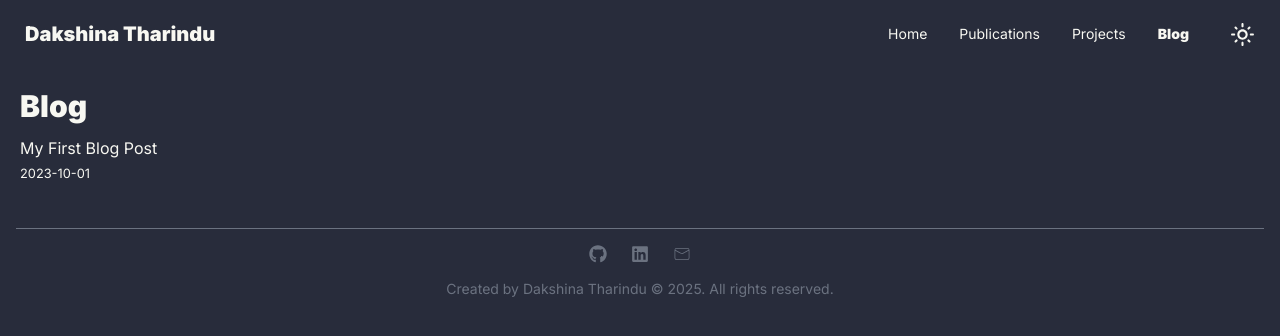
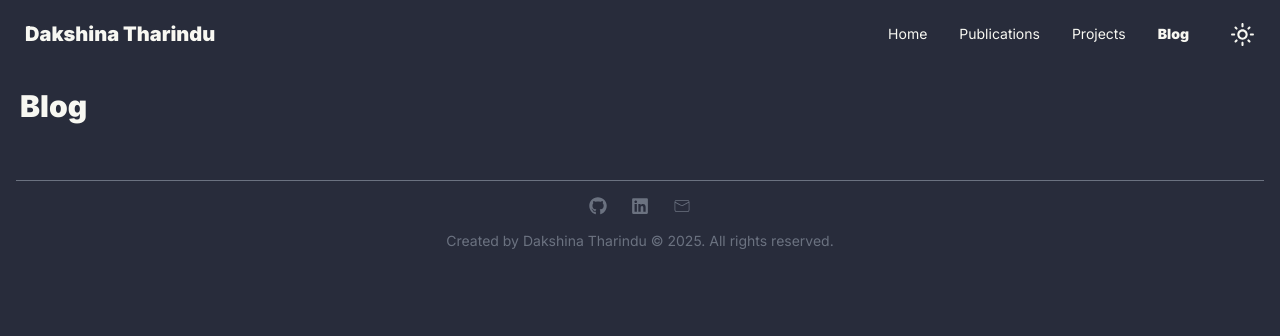
Before and after one commit to dakshinatharindu/dakshina.me, a Next.js app: page /blog in a window 1280 px wide. Shown: the top 336 px of the page. Built offline with nearby package versions, Linux system fonts and the light colour scheme.

Commit message:
revert back to previous

```diff
--- a/app/blog/[id]/page.tsx
+++ /dev/null
@@ -1,25 +0,0 @@
-import {getPostData, getSortedPostsData, PostData} from '@/lib/posts';
-
-// Generate static paths for all blog posts
-export function generateStaticParams() {
-    const posts = getSortedPostsData();
-
-    return posts.map((post) => ({
-        id: post.id,
-    }));
-}
-
-export default async function Post({params}: { params: { id: string } }) {
-    const postData: PostData = await getPostData(params.id);
-
-    return (
-        <article className="container mx-auto px-4 py-8">
-            <h1 className="text-4xl font-bold mb-4">{postData.title}</h1>
-            <small className="text-gray-500">{postData.date}</small>
-            <div
-                className="prose prose-lg max-w-none mt-6"
-                dangerouslySetInnerHTML={{__html: postData.contentHtml || ''}}
-            />
-        </article>
-    );
-}
--- a/app/blog/page.tsx
+++ b/app/blog/page.tsx
@@ -1,21 +1,11 @@
-import Link from 'next/link';
-import {getSortedPostsData, PostData} from '@/lib/posts';
+import React from 'react'
 
-export default function Blog() {
-    const allPostsData: PostData[] = getSortedPostsData();
-
+const Blog = () => {
     return (
         <div>
             <h1>Blog</h1>
-            <ul>
-                {allPostsData.map(({id, title, date}) => (
-                    <li key={id}>
-                        <Link href={`/blog/${id}`}>{title}</Link>
-                        <br/>
-                        <small>{date}</small>
-                    </li>
-                ))}
-            </ul>
         </div>
-    );
+    )
 }
+
+export default Blog
--- a/lib/posts.tsx
+++ /dev/null
@@ -1,72 +0,0 @@
-import fs from 'fs';
-import path from 'path';
-import matter from 'gray-matter';
-import { remark } from 'remark';
-import html from 'remark-html';
-
-const postsDirectory = path.join(process.cwd(), 'posts');
-
-// Define the type for post metadata
-export interface PostData {
-    id: string;
-    title: string;
-    date: string;
-    description?: string;
-    contentHtml?: string;
-}
-
-export function getSortedPostsData(): PostData[] {
-    // Get file names under /posts
-    const fileNames = fs.readdirSync(postsDirectory);
-    const allPostsData = fileNames.map((fileName) => {
-        // Remove ".md" from file name to get id
-        const id = fileName.replace(/\.md$/, '');
-
-        // Read markdown file as string
-        const fullPath = path.join(postsDirectory, fileName);
-        const fileContents = fs.readFileSync(fullPath, 'utf8');
-
-        // Use gray-matter to parse the post metadata section
-        const matterResult = matter(fileContents);
-
-        // Combine the data with the id
-        return {
-            id,
-            title: matterResult.data.title,
-            date: matterResult.data.date,
-            description: matterResult.data.description,
-        };
-    });
-
-    // Sort posts by date
-    return allPostsData.sort((a, b) => {
-        if (a.date < b.date) {
-            return 1;
-        } else {
-            return -1;
-        }
-    });
-}
-
-export async function getPostData(id: string): Promise<PostData> {
-    const fullPath = path.join(postsDirectory, `${id}.md`);
-    const fileContents = fs.readFileSync(fullPath, 'utf8');
-
-    // Use gray-matter to parse the post metadata section
-    const matterResult = matter(fileContents);
-
-    // Use remark to convert markdown into HTML string
-    const processedContent = await remark()
-        .use(html)
-        .process(matterResult.content);
-    const contentHtml = processedContent.toString();
-
-    // Combine the data with the id and contentHtml
-    return {
-        id,
-        title: matterResult.data.title,
-        date: matterResult.data.date,
-        description: matterResult.data.description,
-        contentHtml,
-    };
-}
--- a/posts/my-first-post.md
+++ /dev/null
@@ -1,9 +0,0 @@
----
-title: "My First Blog Post"
-date: "2023-10-01"
-description: "This is my first blog post using markdown in Next.js."
----
-
-# Welcome to My Blog
-
-This is the content of my first blog post. It's written in **markdown**!
```
